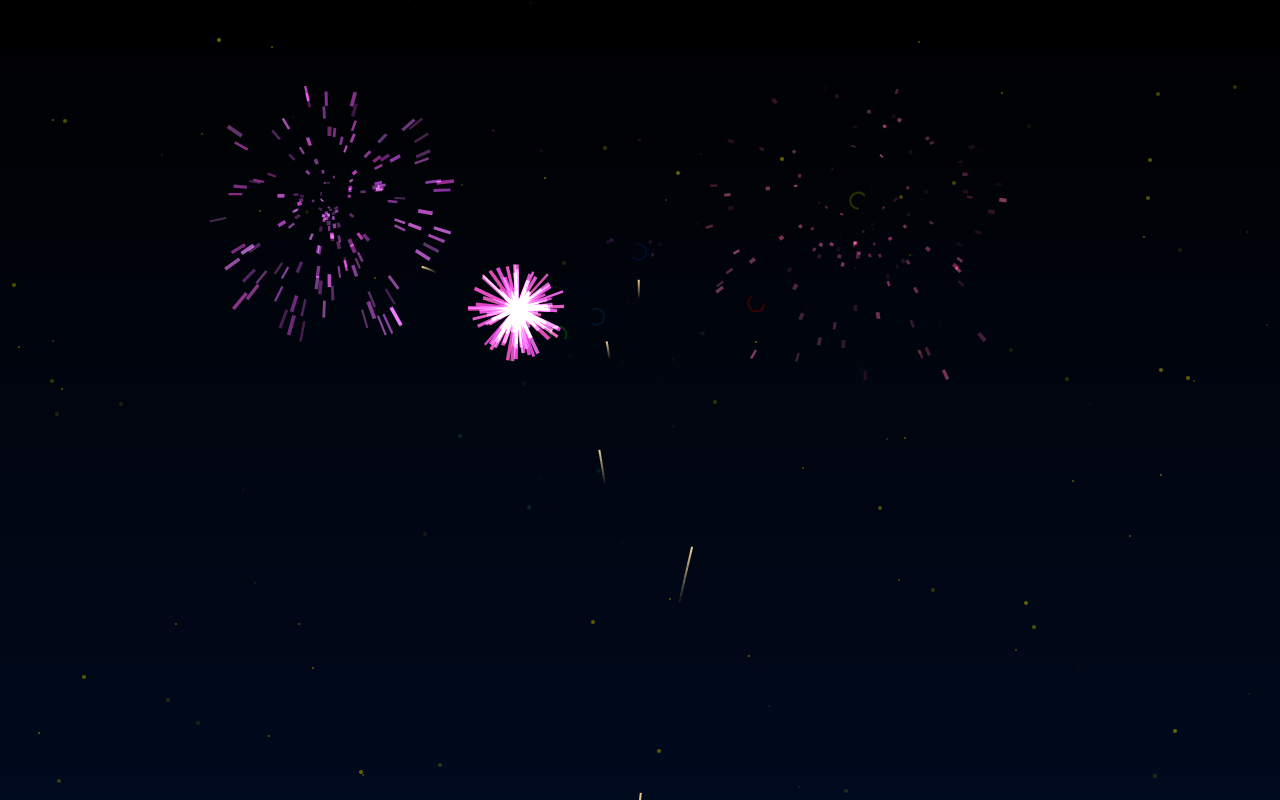
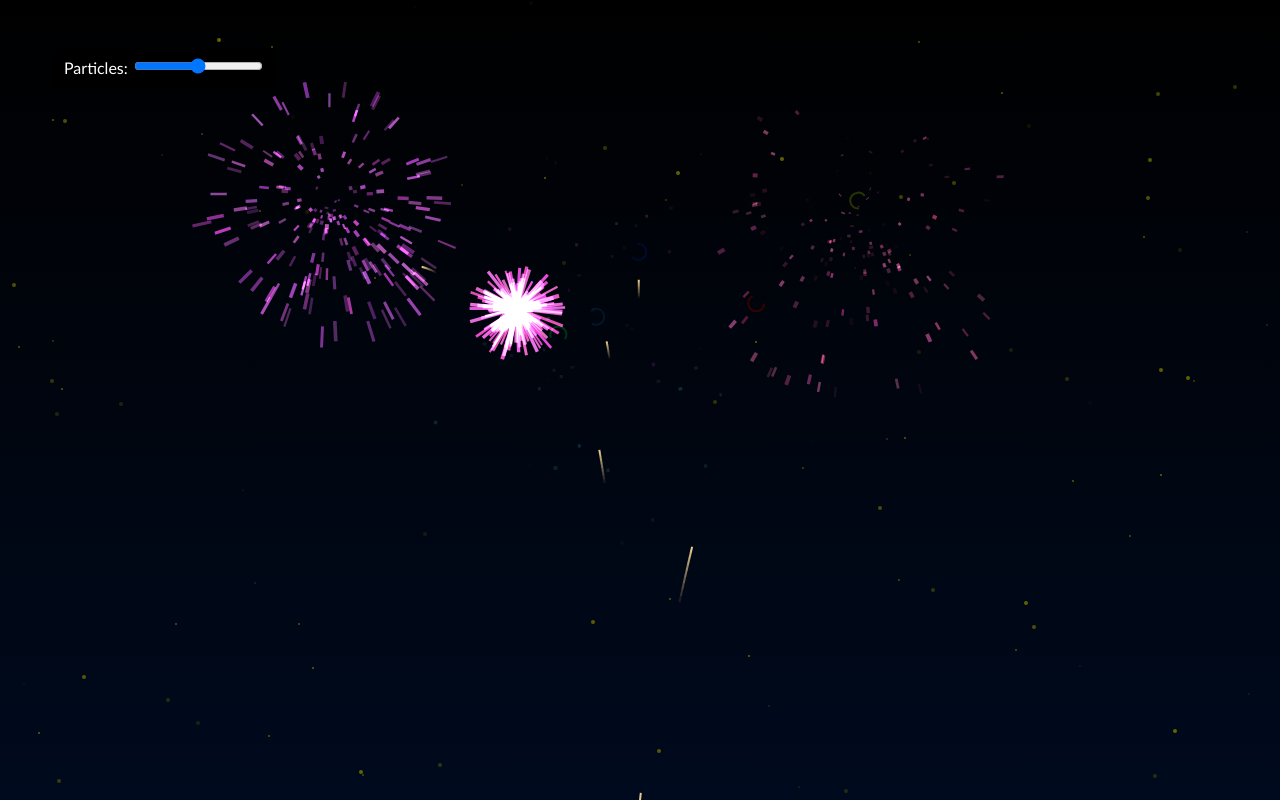
Before and after one commit to kozlovvski/CanvasFireworks, a website built with webpack: page src/index.html in a window 1280 px wide. Built offline with nearby package versions, Linux system fonts and the light colour scheme.

Commit message:
added css export to webpack

```diff
--- /dev/null
+++ b/postcss.config.js
@@ -0,0 +1,5 @@
+module.exports = {
+    plugins: {
+    'postcss-preset-env': {},
+    }
+}
--- a/src/fireworks.js
+++ b/src/fireworks.js
@@ -29,7 +29,6 @@ export class Firework {
                 x: startX,
                 y: startY
             },
-
             // trail.length works as a delay for saving coords
             previous: new Array(trail.length).fill({
                 x: startX,
@@ -143,30 +142,31 @@ export class Firework {
                 ctx.moveTo(position.x, position.y);
             }
         }
-
     }
 
     drawRing() {
         ctx.beginPath();
         ctx.arc(this.coords.target.x, this.coords.target.y, 8, this.ring.angle, this.ring.angle + Math.PI * 4 / 3);
 
-        // when firework is near the target, the ring should slowly disappear
         let opacity = 1;
+        // when a firework is near target, the ring should slowly disappear
         if (this.time.toTravel - this.time.inAir < 40) {
             opacity = (this.time.toTravel - this.time.inAir) / 40 // gives fraction from 0 to 1
         }
-        ctx.strokeStyle = `hsla(${this.ring.hue}, 100%, 10%, ${opacity * 100}%)`;
+        ctx.strokeStyle = `hsla(${this.ring.hue}, 100%, 10%, ${opacity})`;
         ctx.stroke();
     }
 
     explode() {
-        // select random color for particles in the same firework
+        // select a random color for particles in the same firework
         const givenHue = randomBetween(0, 360);
 
         // create new particles in explosion location
         for (let i = 0; i < particleCount; i++) {
             particleList.add(new Particle(this.coords.target.x, this.coords.target.y, givenHue));
         }
+
+        // after creating particles, remove firework from set
         fireworkList.delete(this);
     }
 
@@ -181,8 +181,8 @@ export const makeRandomFireworks = () => {
     fireworkTimer.current++;
 
     if (fireworkTimer.current >= fireworkTimer.total) {
-        // choose random point inside target area
         for (let i = 0; i < fireworkTimer.batch; i++) {
+            // choose random point inside target area
             const randomCoords = {
                 x: randomBetween(targetRectangle.x1, targetRectangle.x2),
                 y: randomBetween(targetRectangle.y1, targetRectangle.y2)
--- a/src/globalVariables.js
+++ b/src/globalVariables.js
@@ -1,10 +1,13 @@
+// this values will be editable in menu
+
 import {
     canvas
 } from "./canvas";
 import { randomBetween } from "./utilityFunctions";
 
 export const particleList = new Set();
-export const particleCount = 150;
+export const particleCount = 200;
+export const particleLength = 6;
 
 export const fireworkList = new Set();
 
@@ -23,7 +26,7 @@ export const fireworkTimer = {
 };
 
 // gravitational acceleration
-// larger value == fireworks are pulled to ground stronger
+// larger value == everything is pulled stronger towards ground
 export const gravity = 0.05;
 
 // defines time after which current coords are saved as previous
--- a/src/index.html
+++ b/src/index.html
@@ -3,21 +3,15 @@
 <head>
 	<title>Fireworks 🔥</title>
 	<meta charset="utf-8">
-	<style type="text/css">
-		body {
-			padding: 0;
-			margin: 0;
-			cursor: pointer;
-			background: linear-gradient(to bottom, rgba(0,0,0,1) 0%, rgba(0,10,30,1) 100%);
-		}
-
-		canvas {
-			display: block;
-			cursor: crosshair;
-		}
-	</style>
 </head>
 <body>
 	<canvas class="canvas-fireworks"></canvas>
+	<fieldset class="controller">
+		<label for="particle-count" class="controller__label">
+			Particles:
+			<input type="range" id="particle-count" class="controller__range">
+			<output name="particle-count-output" for="particle-count">
+		</label>
+	</fieldset>
 </body>
 </html>
--- a/src/index.js
+++ b/src/index.js
@@ -16,24 +16,21 @@ import {
 	mouse
 } from "./mouse";
 import {
-	Star, createStars
+	Star,
+	createStars
 } from "./stars";
+import './style.scss';
 
-window.onload = function () {
+window.onload = () => {
 	updateCanvas();
 	createStars();
 	loop();
 };
 
-window.addEventListener('resize', () => {
-	updateCanvas();
-	launchPosition.update();
-});
-
 // app loop
 function loop() {
 
-	// once in a while fire a random firework so canvas is not empty
+	// once in a while fire a random firework to prevent canvas being empty
 	makeRandomFireworks();
 
 	// clear everything drawn in previous loop
@@ -50,8 +47,12 @@ function loop() {
 	})
 
 	particleList.forEach(particle => {
-		particle.update();
-		particle.draw();
+		if (particle.disappeared) {
+			particleList.delete(particle);
+		} else {
+			particle.update();
+			particle.draw();
+		}
 	})
 
 	starList.forEach(star => {
@@ -69,3 +70,8 @@ function loop() {
 
 	window.requestAnimationFrame(loop);
 }
+
+window.addEventListener('resize', () => {
+	updateCanvas();
+	launchPosition.update();
+});
--- a/src/mouse.js
+++ b/src/mouse.js
@@ -10,23 +10,23 @@ export const mouse = {
         current: 10,
         target: 10,
         reset: () => {
-            mouse.limiter.current = 0
+            mouse.limiter.current = 0;
         }
     }
 };
 
-canvas.addEventListener('mousemove', function (e) {
+canvas.addEventListener('mousemove', e => {
     mouse.x = e.pageX - canvas.offsetLeft;
     mouse.y = e.pageY - canvas.offsetTop;
 });
 
-canvas.addEventListener('mousedown', function () {
+canvas.addEventListener('mousedown', () => {
     mouse.isPressed = true;
 });
 
-canvas.addEventListener('mouseup', function () {
+canvas.addEventListener('mouseup', () => {
     mouse.isPressed = false;
 
-    // make sure that everytime on click firework is generated
+    // make sure that on next click a firework is created
     mouse.limiter.current = mouse.limiter.target;
 });
--- a/src/particles.js
+++ b/src/particles.js
@@ -4,6 +4,7 @@ import {
 import {
 	gravity,
 	particleList,
+	particleLength,
 } from './globalVariables';
 import {
 	ctx
@@ -16,23 +17,24 @@ export class Particle {
 				x: startX,
 				y: startY
 			},
-			previous: [],
-			previousCount: 6 // increase for stronger effect
+
+			// particleLength works as a delay for saving coords
+			previous: new Array(particleLength).fill({
+                x: startX,
+                y: startY
+            }),
 		};
-		// fill with starting values
-		while (this.coords.previousCount--) {
-			this.coords.previous.push({
-				x: startX,
-				y: startY
-			});
-		}
-		// set random angle and velocity
+
+		// set random launch angle and velocity
 		this.angle = randomBetween(0, Math.PI * 2);
 		this.velocity = randomBetween(0, 10);
+
 		// set slightly different hue for all particles in the same firework
 		this.hue = givenHue + randomBetween(-10, 10);
+
 		this.brightness = randomBetween(65, 75);
 		this.opacity = 1;
+
 		// set how fast particle disappears
 		this.fade = randomBetween(0.010, 0.03);
 	}
@@ -48,9 +50,6 @@ export class Particle {
 		// change opacity
 		this.opacity -= this.fade;
 		// remove invisible particles to prevent performance issues
-		if (this.opacity < this.fade) {
-			particleList.delete(this);
-		}
 	}
 	draw() {
 		// move to the previous position and draw line to the current one
@@ -61,4 +60,8 @@ export class Particle {
 		ctx.strokeStyle = `hsla(${this.hue}, 100%, ${this.brightness}%, ${this.opacity})`;
 		ctx.stroke();
 	}
+
+	get disappeared() {
+		return this.opacity < this.fade
+	}
 }
--- /dev/null
+++ b/src/style.scss
@@ -0,0 +1,29 @@
+body {
+    padding: 0;
+    margin: 0;
+    background: linear-gradient(to bottom, rgba(0,0,0,1) 0%, rgba(0,10,30,1) 100%);
+}
+
+.canvas-fireworks {
+    display: block;
+    cursor: crosshair;
+}
+
+.controller {
+    z-index: 100;
+
+    position: absolute;
+    top: 50px;
+    left: 50px;
+
+    background-color: rgba(0, 0, 0, 0.7);
+
+    border: none;
+    border-radius: 5px;
+
+    color: #fff;
+
+    &__label {
+        font-family: 'Trebuchet MS', 'Lucida Sans Unicode', 'Lucida Grande', 'Lucida Sans', Arial, sans-serif
+    }
+}
--- a/webpack.config.js
+++ b/webpack.config.js
@@ -1,4 +1,5 @@
 const HtmlWebPackPlugin = require("html-webpack-plugin");
+const MiniCssExtractPlugin = require("mini-css-extract-plugin");
 
 module.exports = {
   module: {
@@ -18,6 +19,15 @@ module.exports = {
             options: { minimize: false }
           }
         ]
+      },
+      {
+        test: /\.(sa|sc|c)ss$/,
+        use: [
+          MiniCssExtractPlugin.loader,
+          'css-loader',
+          'postcss-loader',
+          'sass-loader'
+        ]
       }
     ]
   },
@@ -25,6 +35,10 @@ module.exports = {
     new HtmlWebPackPlugin({
       template: "./src/index.html",
       filename: "./index.html"
+    }),
+    new MiniCssExtractPlugin({
+      filename: "[name].css",
+      chunkFilename: "[id].css"
     })
   ]
 };
```
Also changed, not shown: package.json (+9 -0 lines), 1 other file.
